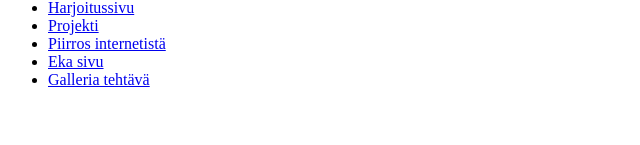
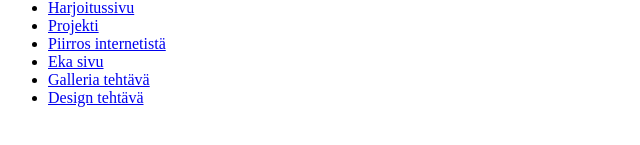
Before and after one commit to GlasMartin/GlasMartin, a plain HTML site: page index.html in a window 1280 px wide. Shown: the part 115-260 px from the top of the page, without its empty margins (0-640 px from the left). Drawn offline with Linux system fonts and the light colour scheme.

Commit message:
Update index.html

```diff
--- a/index.html
+++ b/index.html
@@ -15,6 +15,7 @@
     <li><a href="internet.html">Piirros internetistä</a></li>
     <li><a href="verkkosivu/pastasivu.html">Eka sivu</a></li>
     <li><a href="galleria/index.html">Galleria tehtävä</a></li>
+    <li><a href="design/index.html">Design tehtävä</a></li>
 </ul>
 
 </body>
```
